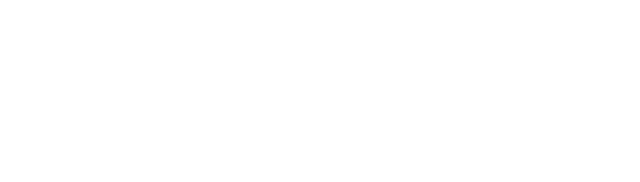
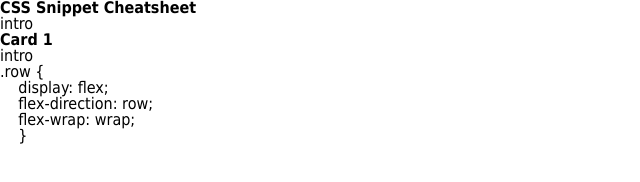
Before and after one commit to AtlantaBlack/Flexbox-Cheatsheet, a plain HTML site: page index.html in a window 1280 px wide. Shown: the whole page, without its empty margins (0-640 px from the left). Drawn offline with Linux system fonts and the light colour scheme; files that its build step writes are made by us from their sources.

Commit message:
added assets folder and put css inside

```diff
--- /dev/null
+++ b/assets/css/style.css
@@ -0,0 +1,3 @@
+body {
+    font-family: 'Tahoma', sans-serif;
+}
--- a/index.html
+++ b/index.html
@@ -2,7 +2,7 @@
 <html>
 
 <head>
-  <title>Flexbox Cheatsheet</title>
+  <title>CSS Snippet Cheatsheet</title>
   <meta charset="UTF-8" />
   <meta name="viewport" content="width=device-width, initial-scale=1" />
   <link rel="stylesheet" type="text/css" href="./assets/css/reset.css">
@@ -18,6 +18,25 @@
   <!-- Body -->
   <main>
 
+    <h1>CSS Snippet Cheatsheet</h1>
+
+    <p>intro</p>
+
+    <section class="row">
+        <div class="card-container">
+            <div class="card">
+                <h2>Card 1</h2>
+                <p>intro</p>
+                <pre><code>.row {
+    display: flex;
+    flex-direction: row;
+    flex-wrap: wrap;
+    }</code></pre>
+            </div>
+        </div>
+
+    </section>
+
   </main>
 
   <!-- Footer -->
```
Also changed, not shown: assets/css/reset.css (renamed from css/reset.css), css/style.css (deleted), 1 other file.
